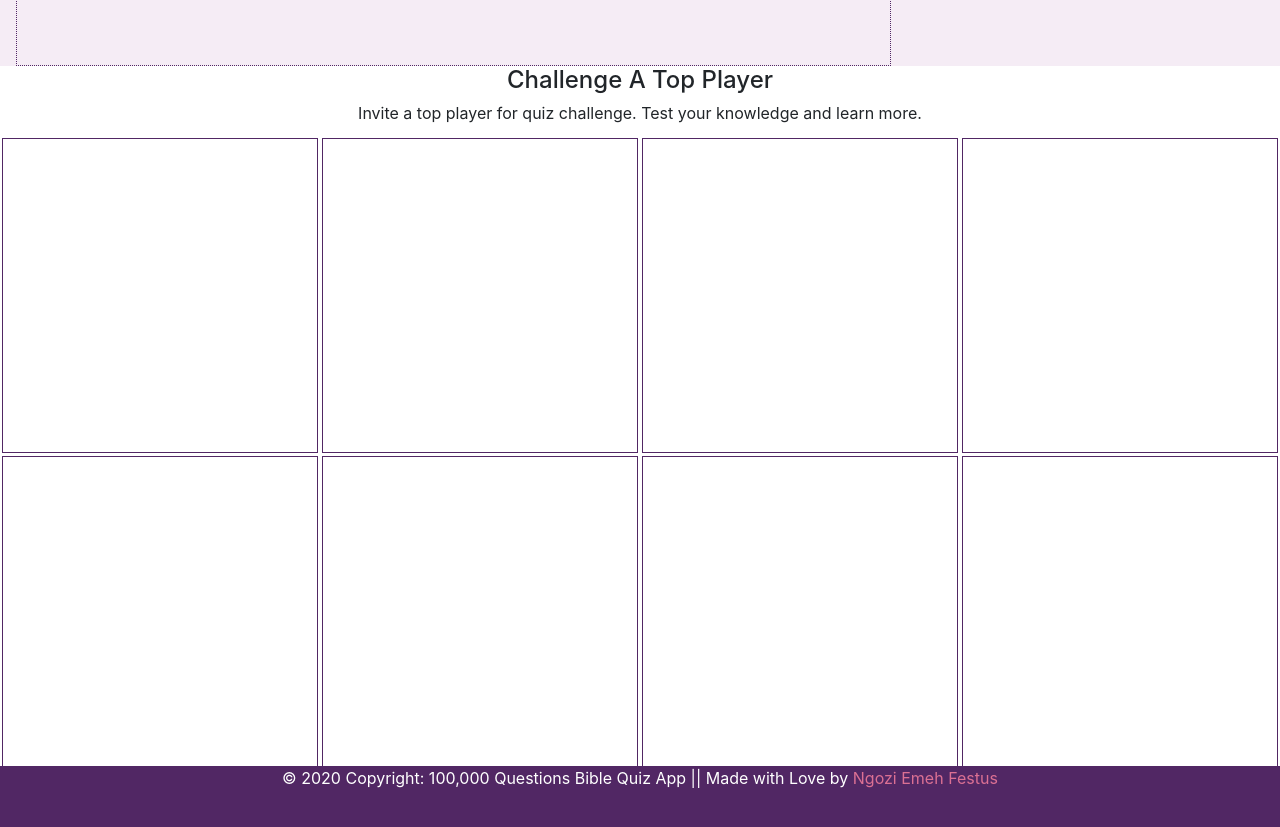
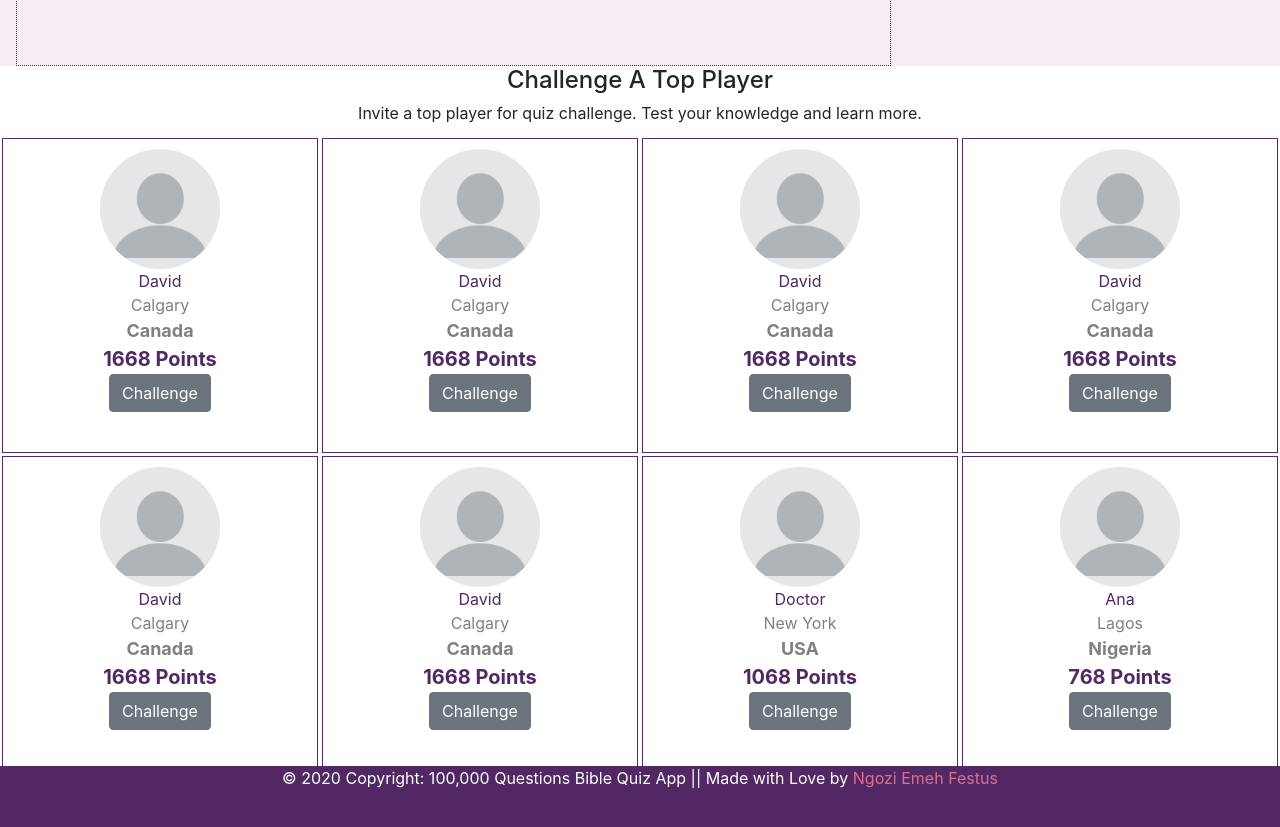
Before and after one commit to NgoziEmeh/Bible-quiz-web-app-frontend, an Angular app: page / in a window 1280 px wide. Shown: the part 2060-2887 px from the top of the page. Built offline with nearby package versions, Linux system fonts and the light colour scheme.

Commit message:
home avatar

```diff
--- a/src/app/home/home.component.css
+++ b/src/app/home/home.component.css
@@ -633,9 +633,36 @@ li{
     margin-right: 2px;
     margin-top: 2px;
     margin-bottom: 2px;
+    text-align: center;
+    padding-top: 10px;
 
 }
-
+.avatar {
+    vertical-align: middle;
+    width: 120px;
+    height: 120px;
+    border-radius: 50%;
+}
+.username{
+    color: #512764;
+}
+.player-town{
+    color: grey;
+}
+.player-country{
+    color: grey;
+    font-weight: bold;
+    font-size: 18px;
+}
+.player-points{
+    color: #512764;
+    font-weight: bold;
+    font-size: 20px;
+}
+/* .first-cols .btn{
+    background: #512764;
+    color: white;
+} */
 /* Second row of players */
 .second-row{
     width: 100%;
@@ -652,4 +679,8 @@ li{
     margin-right: 2px;
     margin-top: 5px;
     margin-bottom: 2px;
+    text-align: center;
+    padding-top: 10px;
 }
+/* Mobile view for challenge invite area */
+/* Mobile phone challenge invite view */
--- a/src/app/home/home.component.html
+++ b/src/app/home/home.component.html
@@ -235,16 +235,88 @@
             </div>
             <div class="challenge-container">
                 <div class="first-row">
-                    <div class="firstrow-firstcol first-cols"></div>
-                    <div class="firstrow-secondcol first-cols"></div>
-                    <div class="firstrow-thirdcol first-cols"></div>
-                    <div class="firstrow forthcol first-cols"></div>
+                    <div class="firstrow-firstcol first-cols">
+                        <div class="player-avatar">
+                            <img src="../../assets/avatar.png" alt="Avatar" class="avatar">
+                        </div>
+                        <div class="username">David</div>
+                        <div class="player-town">Calgary</div>
+                        <div class="player-country">Canada</div>
+                        <div class="player-points">1668 Points</div>
+                        <button class="btn btn-secondary"> <a href="#"></a>Challenge</button>
+                    </div>
+                    <div class="firstrow-secondcol first-cols">
+                        <div class="player-avatar">
+                            <img src="../../assets/avatar.png" alt="Avatar" class="avatar">
+                        </div>
+                        <div class="username">David</div>
+                        <div class="player-town">Calgary</div>
+                        <div class="player-country">Canada</div>
+                        <div class="player-points">1668 Points</div>
+                        <button class="btn btn-secondary"> <a href="#"></a>Challenge</button>
+                    </div>
+                    <div class="firstrow-thirdcol first-cols">
+                        <div class="player-avatar">
+                            <img src="../../assets/avatar.png" alt="Avatar" class="avatar">
+                        </div>
+                        <div class="username">David</div>
+                        <div class="player-town">Calgary</div>
+                        <div class="player-country">Canada</div>
+                        <div class="player-points">1668 Points</div>
+                        <button class="btn btn-secondary"> <a href="#"></a>Challenge</button>
+                    </div>
+                    <div class="firstrow forthcol first-cols">
+                        <div class="player-avatar">
+                            <img src="../../assets/avatar.png" alt="Avatar" class="avatar">
+                        </div>
+                        <div class="username">David</div>
+                        <div class="player-town">Calgary</div>
+                        <div class="player-country">Canada</div>
+                        <div class="player-points">1668 Points</div>
+                        <button class="btn btn-secondary"> <a href="#"></a>Challenge</button>
+                    </div>
                 </div>
                 <div class="second-row">
-                    <div class="secondrow-firstcol second-cols"></div>
-                    <div class="secondrow-secondcol second-cols"></div>
-                    <div class="secondrow-thirdcol second-cols"></div>
-                    <div class="secondrow-forthcol second-cols"></div>
+                    <div class="secondrow-firstcol second-cols">
+                        <div class="player-avatar">
+                            <img src="../../assets/avatar.png" alt="Avatar" class="avatar">
+                        </div>
+                        <div class="username">David</div>
+                        <div class="player-town">Calgary</div>
+                        <div class="player-country">Canada</div>
+                        <div class="player-points">1668 Points</div>
+                        <button class="btn btn-secondary"> <a href="#"></a>Challenge</button>
+                    </div>
+                    <div class="secondrow-secondcol second-cols">
+                        <div class="player-avatar">
+                            <img src="../../assets/avatar.png" alt="Avatar" class="avatar">
+                        </div>
+                        <div class="username">David</div>
+                        <div class="player-town">Calgary</div>
+                        <div class="player-country">Canada</div>
+                        <div class="player-points">1668 Points</div>
+                        <button class="btn btn-secondary"> <a href="#"></a>Challenge</button>
+                    </div>
+                    <div class="secondrow-thirdcol second-cols">
+                        <div class="player-avatar">
+                            <img src="../../assets/avatar.png" alt="Avatar" class="avatar">
+                        </div>
+                        <div class="username">Doctor</div>
+                        <div class="player-town">New York</div>
+                        <div class="player-country">USA</div>
+                        <div class="player-points">1068 Points</div>
+                        <button class="btn btn-secondary"> <a href="#"></a>Challenge</button>
+                    </div>
+                    <div class="secondrow-forthcol second-cols">
+                        <div class="player-avatar">
+                            <img src="../../assets/avatar.png" alt="Avatar" class="avatar">
+                        </div>
+                        <div class="username">Ana</div>
+                        <div class="player-town">Lagos</div>
+                        <div class="player-country">Nigeria</div>
+                        <div class="player-points">768 Points</div>
+                        <button class="btn btn-secondary"> <a href="#"></a>Challenge</button>
+                    </div>
 
                 </div>
             </div>
```
Also changed, not shown: src/assets/avatar.png (added).
